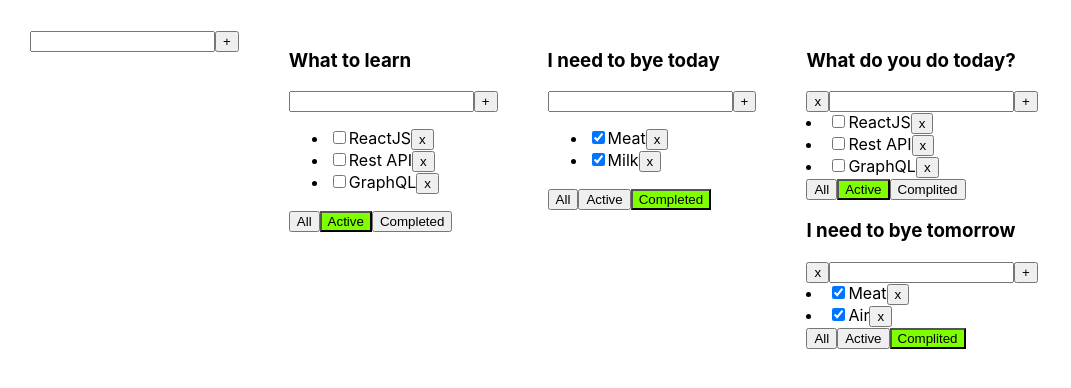
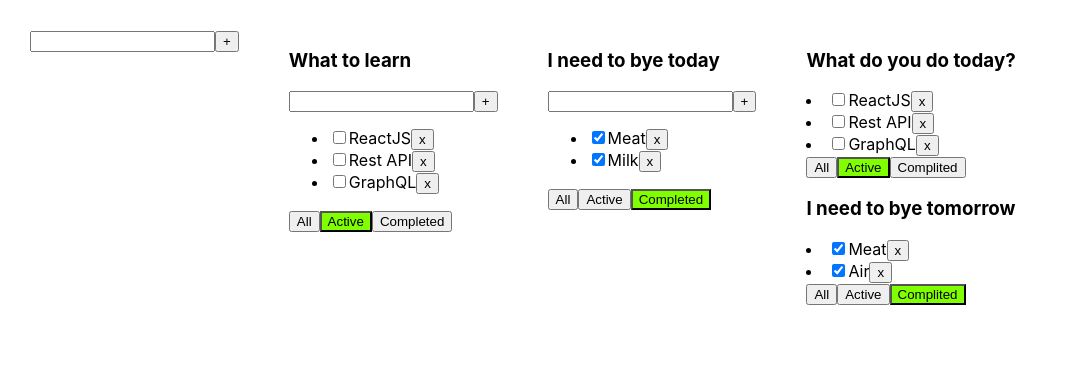
Before and after one commit to sasha2234562/3-todolist, a React (Create React App) app: page / in a window 1280 px wide. Shown: the top 388 px of the page, without its empty margins (0-1071 px from the left). Built offline with nearby package versions, Linux system fonts and the light colour scheme.

Commit message:
create universal components

```diff
--- a/src/newTodolist.tsx
+++ b/src/newTodolist.tsx
@@ -1,6 +1,7 @@
 import {newTasksType} from "./newApp";
 import {ChangeEvent, useState} from "react";
 import {FilterValuesType} from "./App";
+import {NewUniversalInputTwo} from "./new universal-input-two";
 
 
 type newTodolistPropsType = {
@@ -49,14 +50,15 @@ export const NewTodolist = (props: newTodolistPropsType) => {
     return (
         <div>
             <h3>{props.title}</h3>
-            <button onClick={deliteTodolist}>x</button>
-            <input
-                onChange={onChangeHandler}
-                value={value}
-                className={error ? 'error-input' : ''}
-            />
-            <button onClick={onClickHandler}>+</button>
-            {error ? <div className={'error-text'}>enter text</div> : ''}
+            <NewUniversalInputTwo/>
+            {/*<button onClick={deliteTodolist}>x</button>*/}
+            {/*<input*/}
+            {/*    onChange={onChangeHandler}*/}
+            {/*    value={value}*/}
+            {/*    className={error ? 'error-input' : ''}*/}
+            {/*/>*/}
+            {/*<button onClick={onClickHandler}>+</button>*/}
+            {/*{error ? <div className={'error-text'}>enter text</div> : ''}*/}
             {props.tasks.map((item) => {
 
                 const onChangeHandlerChecked = (event: ChangeEvent<HTMLInputElement>) => {
```
